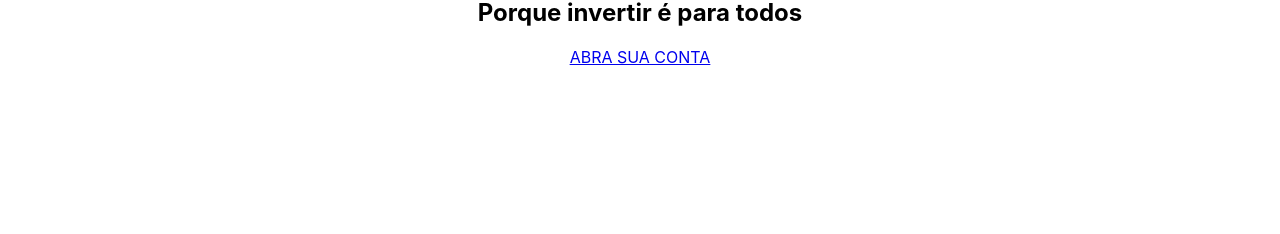
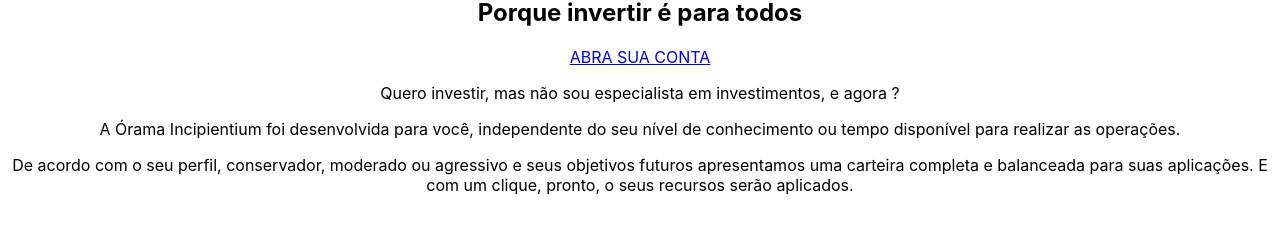
Before and after one commit to flpnascto/spartrybe, a React (Create React App) app: page / in a window 1280 px wide. Shown: the part 428-662 px from the top of the page. Built offline with nearby package versions, Linux system fonts and the light colour scheme.

Commit message:
feat: component contexto

```diff
--- a/src/components/Conteudo.jsx
+++ b/src/components/Conteudo.jsx
@@ -1,4 +1,5 @@
 import React from 'react';
+import Contexto from './Contexto';
 
 class Conteudo extends React.Component {
   render() {
@@ -7,6 +8,7 @@
         <h1>Ó | INCIPIENTIUM</h1>
         <h2>Porque invertir é para todos</h2>
         <a href="https://minhaconta.orama.com.br/novo-cadastro">ABRA SUA CONTA</a>
+        <Contexto />
       </div>
     );
   }
--- /dev/null
+++ b/src/components/Contexto.jsx
@@ -0,0 +1,18 @@
+import React from 'react';
+
+class Contexto extends React.Component {
+  render() {
+    return (
+      <div>
+        <p>Quero investir, mas não sou especialista em investimentos, e agora ?</p>
+        <p>A Órama Incipientium foi desenvolvida para você, independente do seu nível de conhecimento
+         ou tempo disponível para realizar as operações.</p>
+         <p>De acordo com o seu perfil, conservador, moderado ou agressivo e seus objetivos futuros
+         apresentamos uma carteira completa e balanceada para suas aplicações. E com um clique, pronto,
+         o seus recursos serão aplicados.</p>
+      </div>
+    );
+  }
+}
+
+export default Contexto;
```
